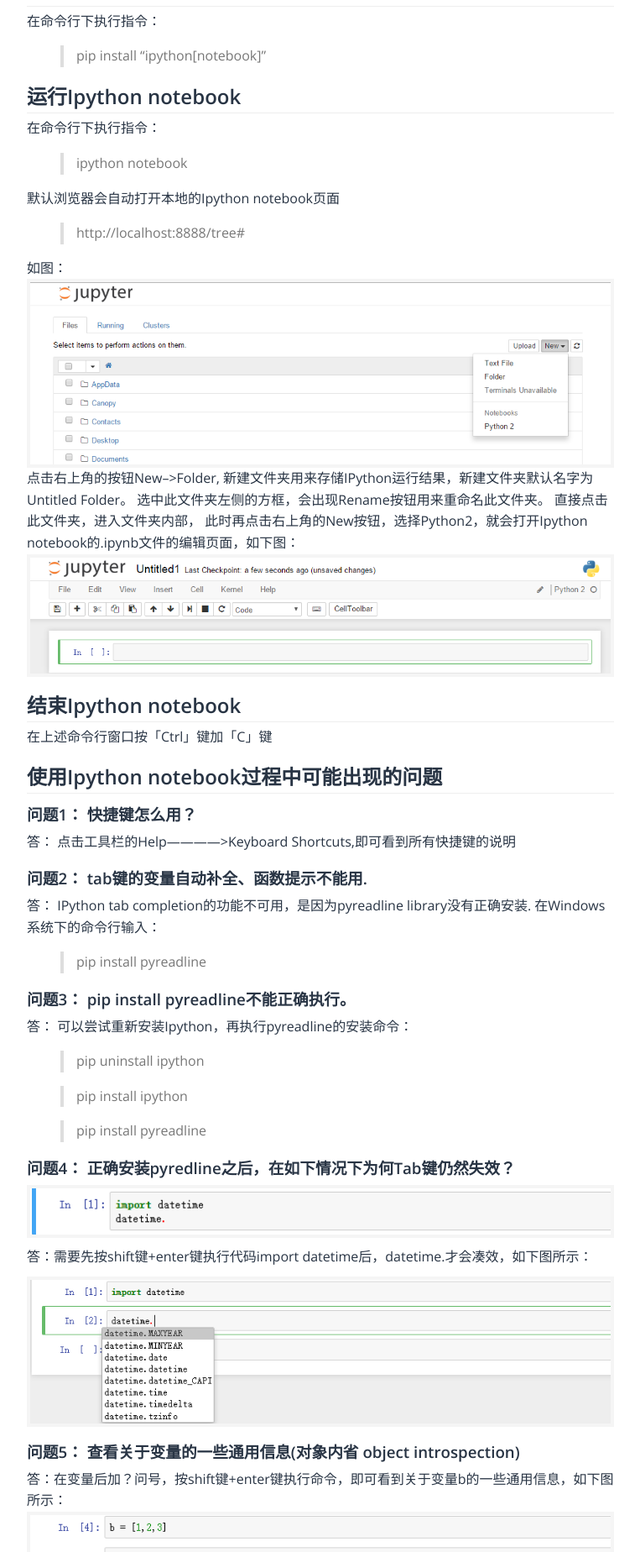
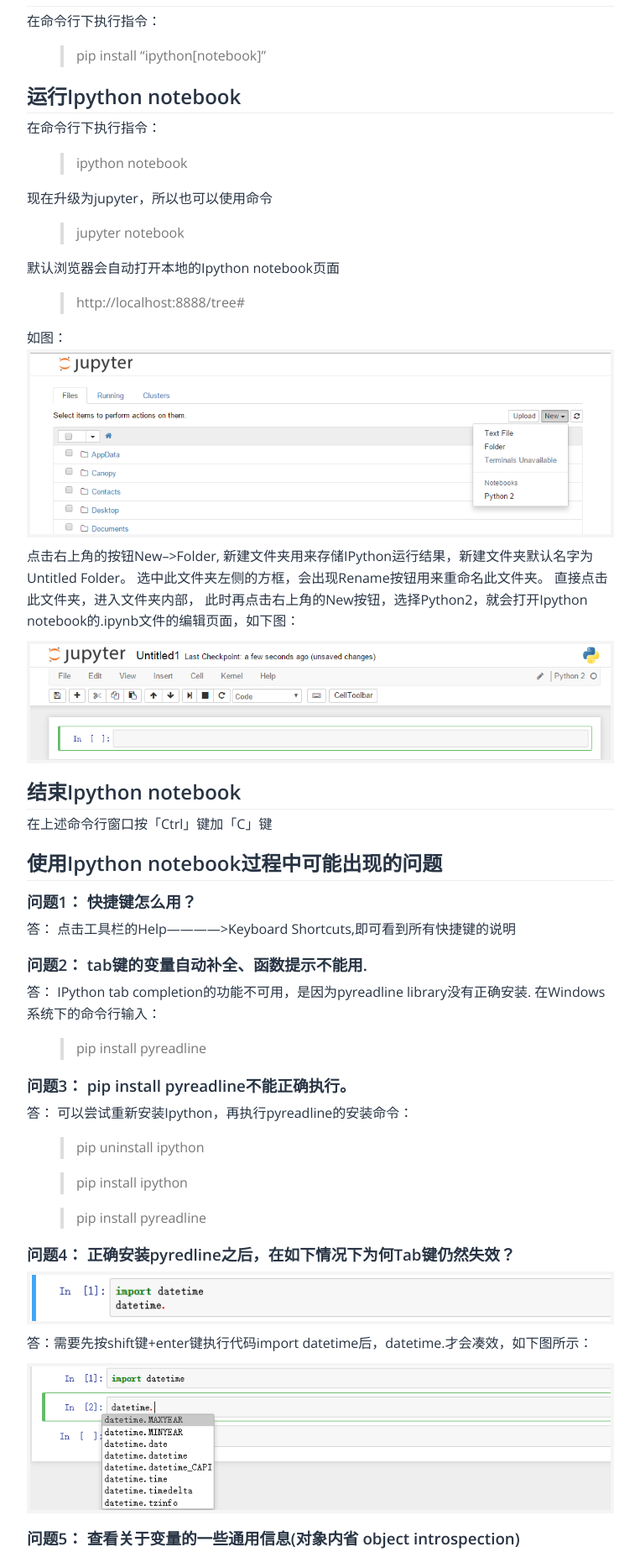
Before and after one commit to yuemma/yuemma.github.io, a Jekyll site: the page built from _posts/python/2016-03-02-install ipython notebook to run python code.md, in a window 1280 px wide. Shown: the part 347-2195 px from the top of the page at 84% size, without its empty margins (258-1021 px from the left). Built offline with Jekyll 4.4.1, drawn with Linux system fonts in a browser that asks for light colours; some web fonts are replaced; comment, search, counter and statistics services are not loaded; some of the changed text lies outside the part shown.

Commit message:
new content

```diff
--- a/_posts/python/2016-03-02-install ipython notebook to run python code.md
+++ b/_posts/python/2016-03-02-install ipython notebook to run python code.md
@@ -24,6 +24,9 @@
 
 >ipython notebook
 
+现在升级为jupyter，所以也可以使用命令
+
+>jupyter notebook
 
 默认浏览器会自动打开本地的Ipython notebook页面
 
@@ -31,10 +34,12 @@
 
 如图：
 ![](/assets/postImg/2016-03-02-A01.png)
+
 点击右上角的按钮New-->Folder, 新建文件夹用来存储IPython运行结果，新建文件夹默认名字为Untitled Folder。
 选中此文件夹左侧的方框，会出现Rename按钮用来重命名此文件夹。
 直接点击此文件夹，进入文件夹内部，
 此时再点击右上角的New按钮，选择Python2，就会打开Ipython notebook的.ipynb文件的编辑页面，如下图：
+
 ![](/assets/postImg/2016-03-02-A02.png)
 
 ## 结束Ipython notebook
@@ -74,3 +79,10 @@
 
 答：在变量后加？问号，按shift键+enter键执行命令，即可看到关于变量b的一些通用信息，如下图所示：
 ![](/assets/postImg/2016-03-02-A05.png)
+
+### 问题6： 使用matplotlib绘图，直接执行绘图命令后，GUI事件循环会接管IPython会话的控制权，直到该绘图窗口关闭为止，如下图所示，那么该如何实现交互式的数据分析可视化呢？
+![](/assets/postImg/2016-03-02-A06.png)
+
+答：在网页中嵌入绘图库绘制的图形，可以使用 %matplotlib inline 或者 %pylab inline 启动这个功能。
+再次执行绘图命令，结果如下图所示：
+![](/assets/postImg/2016-03-02-A07.png)
```
Also changed, not shown: assets/postImg/2016-03-02-A06.png (added), assets/postImg/2016-03-02-A07.png (added).
